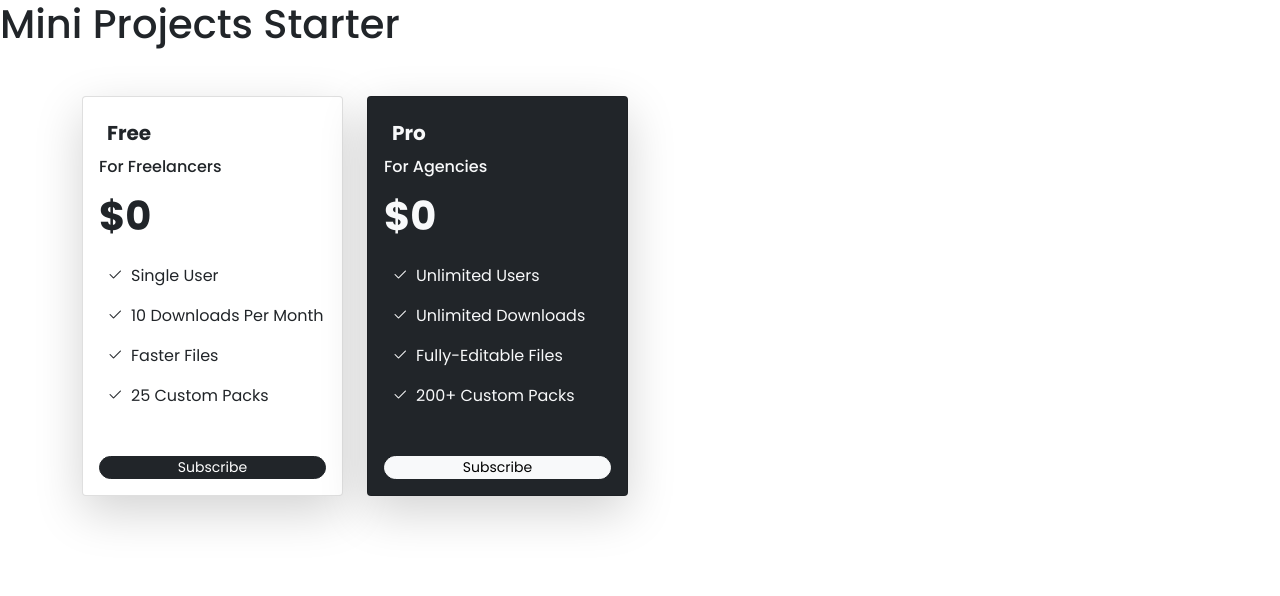
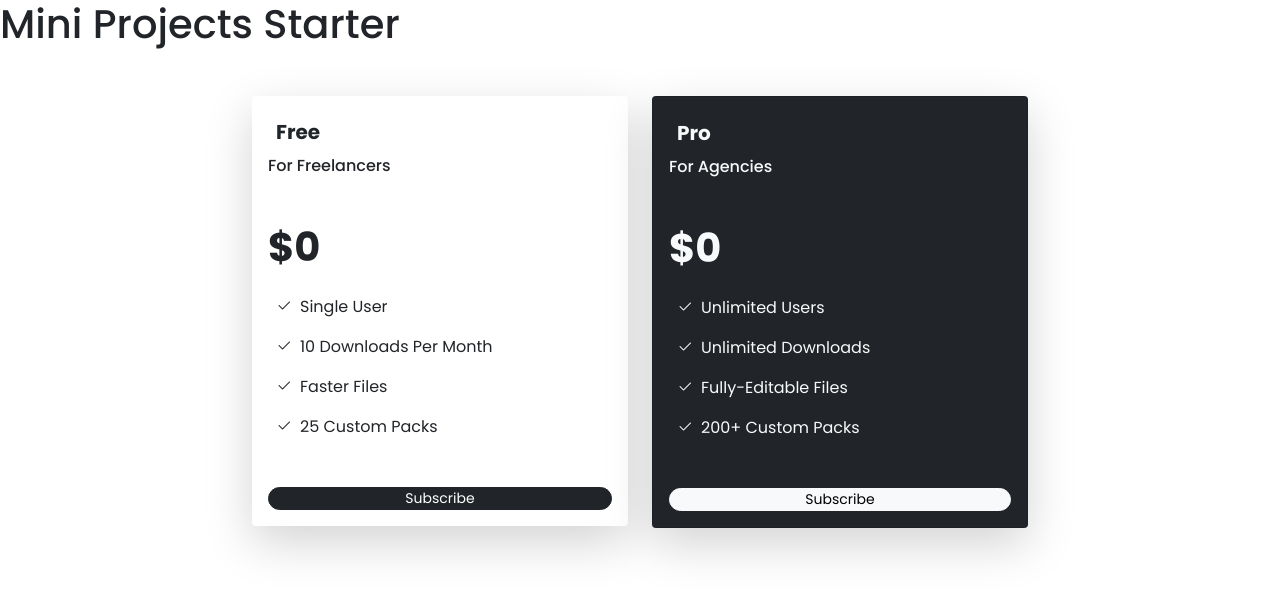
Before and after one commit to tomjcoombs/bootstrap-cards-mini-projec, a website: page index.html in a window 1280 px wide. Drawn offline with nearby package versions, Linux system fonts and the light colour scheme.

Commit message:
Final tidying

```diff
--- a/css/style.css
+++ b/css/style.css
@@ -1,3 +1,9 @@
 body {
   font-family: "Poppins", sans-serif;
 }
+
+@media (min-width: 800px) {
+  .container {
+    width: 800px;
+  }
+}
--- a/index.html
+++ b/index.html
@@ -21,11 +21,12 @@
 
   <div class="container mt-5">
     <div class="row">
-      <div class="col-3">
-        <div class="card rounded-5 shadow-lg">
+      <div class="col-md-6">
+        <!-- col1 -->
+        <div class="card rounded-5 shadow-lg border-0">
           <div class="card-body">
             <h5 class="card-title p-2 fw-bold">Free</h5>
-            <h6 class="card-subtitle mb-3 text-body-secondary">For Freelancers</h6>
+            <h6 class="card-subtitle mb-5 text-body-secondary">For Freelancers</h6>
             <h1 class="mb-4 fw-bolder">$0</h1>
             <p><i class="bi bi-check2 p-2"></i>Single User</p>
             <p><i class="bi bi-check2 p-2"></i>10 Downloads Per Month</p>
@@ -38,11 +39,11 @@
         </div>
       </div>
 
-      <div class="col-3">
+      <div class="col-md-6">
         <div class="card rounded shadow-lg bg-dark">
           <div class="card-body">
             <h5 class="card-title p-2 text-light fw-bold">Pro</h5>
-            <h6 class="card-subtitle mb-3 text-body-secondary text-light">For Agencies</h6>
+            <h6 class="card-subtitle mb-5 text-body-secondary text-light">For Agencies</h6>
             <h1 class="mb-4 text-light fw-bolder">$0</h1>
             <p class="text-light"><i class="bi bi-check2 p-2"></i>Unlimited Users</p>
             <p class="text-light"><i class="bi bi-check2 p-2"></i>Unlimited Downloads</p>
```
Also changed, not shown: 1 other file.
